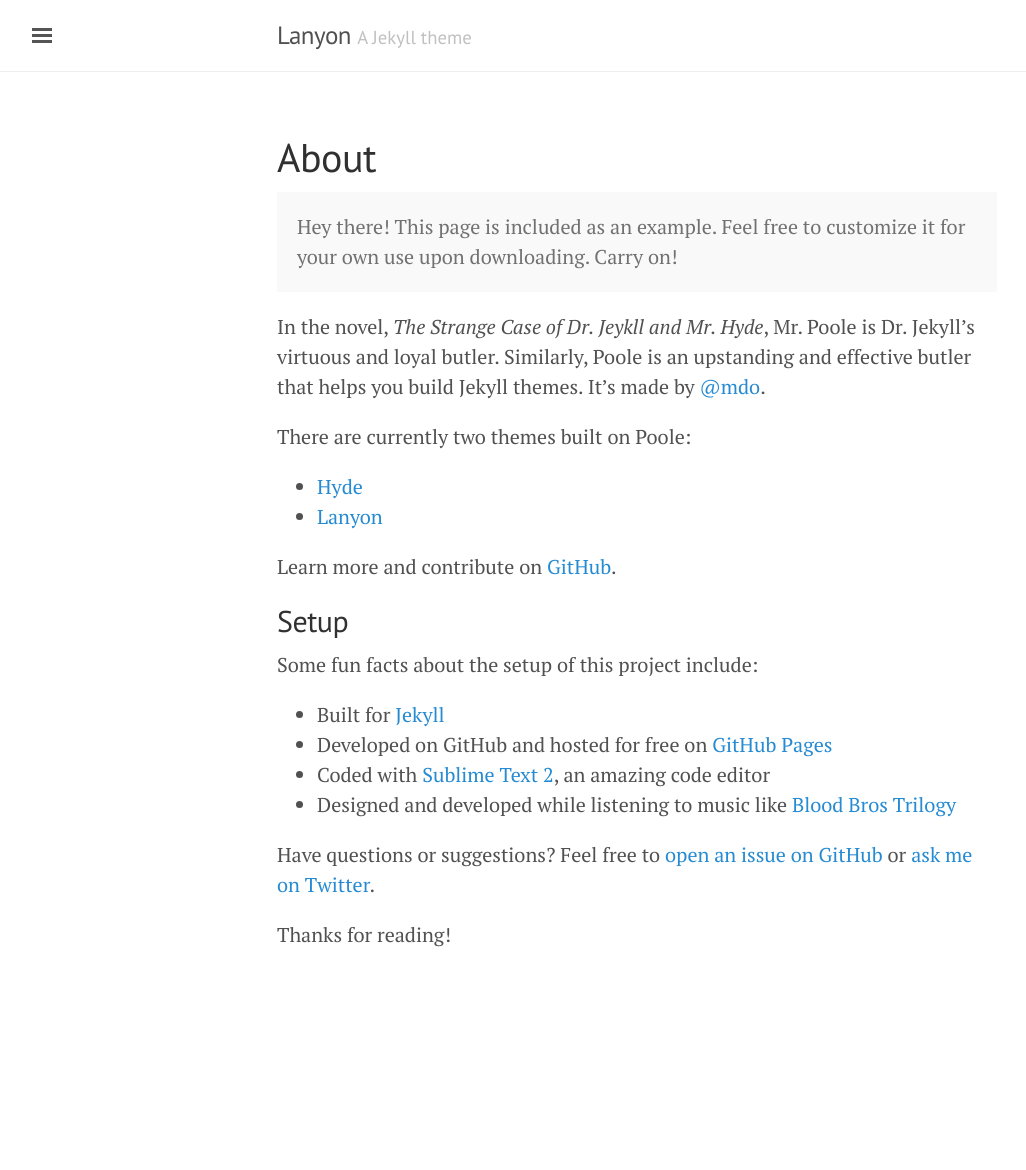
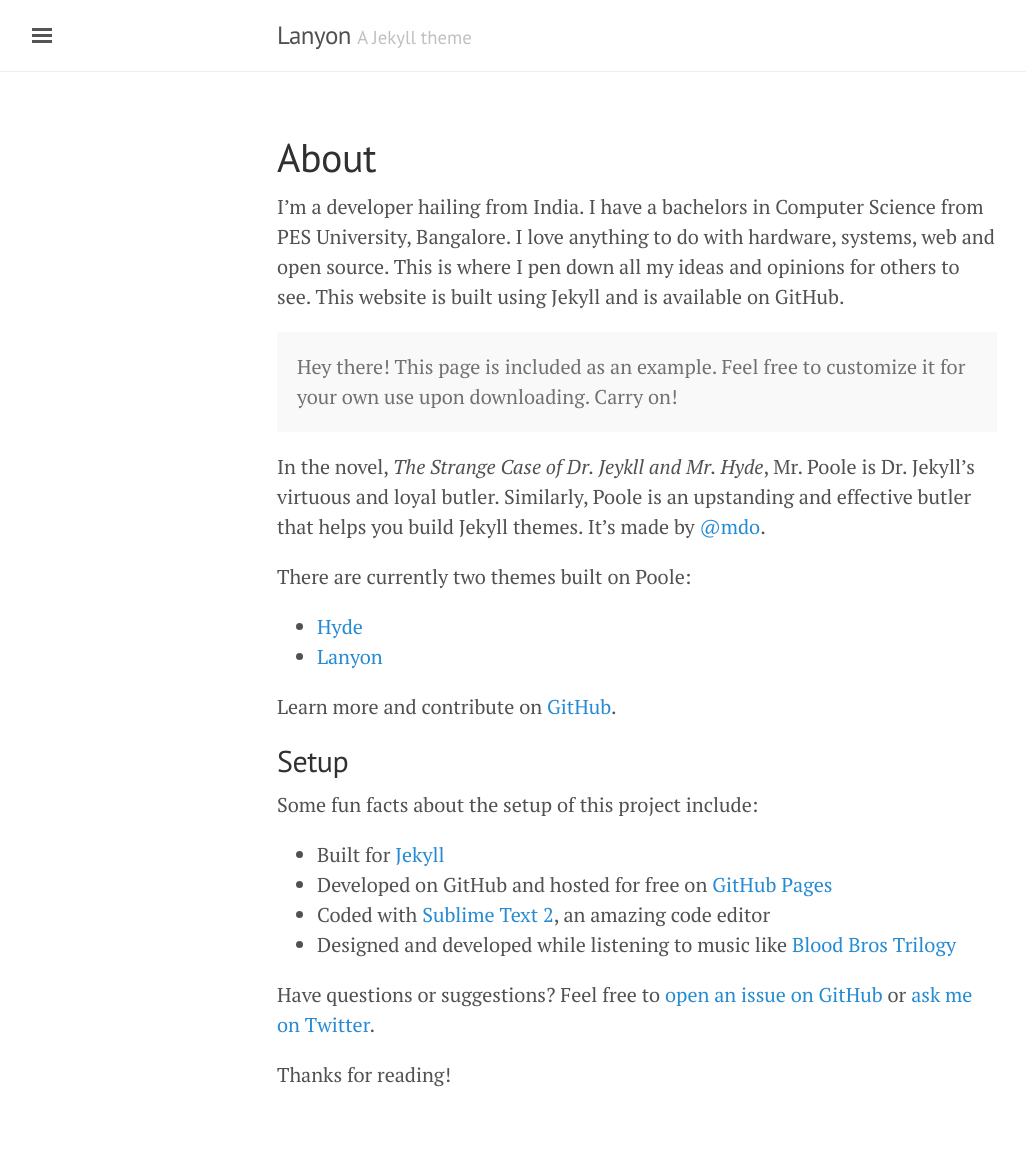
Before and after one commit to deepakkarki/blog_src, a Jekyll site: the page built from about.md, in a window 1280 px wide. Shown: the whole page, without its empty margins (3-1029 px from the left). Built offline with Jekyll 4.4.1, drawn with Linux system fonts in a browser that asks for light colours; before the commit the page ends 1030 px from its top, so only the background shows below that.

Commit message:
modified about page content

```diff
--- a/about.md
+++ b/about.md
@@ -2,6 +2,10 @@
 layout: page
 title: About
 ---
+
+I'm a developer hailing from India. I have a bachelors in Computer
+Science from PES University, Bangalore. I love anything to do with hardware, systems, web and open source. This is where I pen down all my ideas and opinions for others to see.
+This website is built using Jekyll and is available on GitHub.
 
 <p class="message">
   Hey there! This page is included as an example. Feel free to customize it for your own use upon downloading. Carry on!
```
